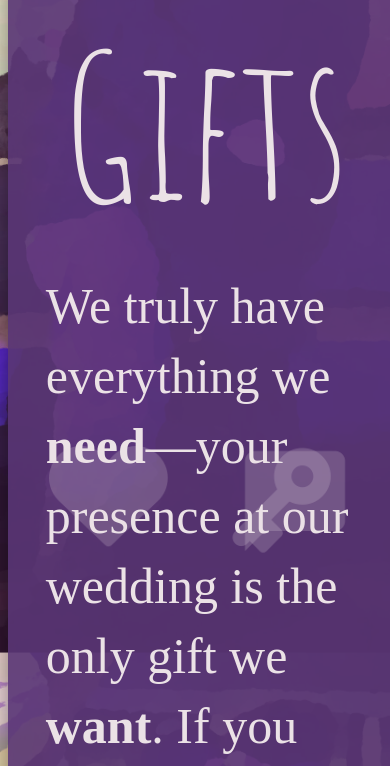
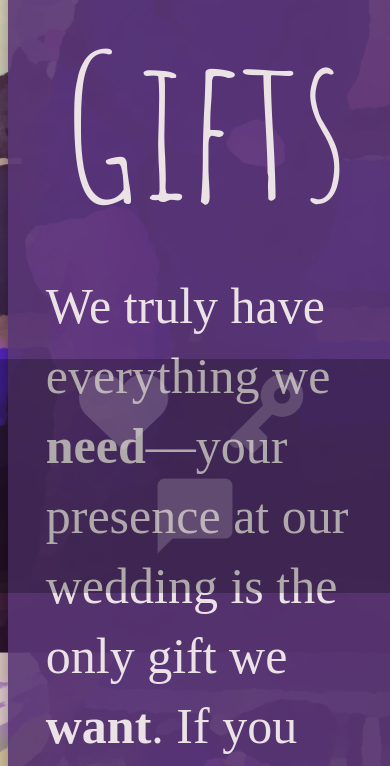
Before and after one commit to bryanchambers/gordonwedding, a Flask app: page /gifts in a window 390 px wide. Shown: the part 251-1017 px from the top of the page. Run offline with Flask 2, Linux system fonts and the light colour scheme; data comes from the database, SQL or seed files in the repository; some web fonts are replaced.

Commit message:
Bottom nav styling

```diff
--- a/static/styles.css
+++ b/static/styles.css
@@ -40,33 +40,26 @@ body {
     right:      0px;
     padding:    15px;
     text-align: center;
+    background-color: rgba(0, 0, 0, 0.25);
 }
 
-#bottom-nav a, #feedback a {
+#bottom-nav a {
     padding: 7px;
     opacity: 0.2;
     text-decoration: none;
 }
 
-#bottom-nav img, #feedback img {
-    height: 40px;
+#bottom-nav img {
+    height: 30px;
 }
 
-#bottom-nav a:hover, #feedback a:hover {
+#bottom-nav a:hover {
     opacity: 1;
 }
 
 .login-logout {
     position: relative;
     top: -2px;
-}
-
-#feedback {
-    position:   fixed;
-    bottom:     0px;
-    right:      0px;
-    padding:    15px;
-    text-align: center;
 }
 
 
@@ -364,12 +357,12 @@ input {
         border-radius: 0px 0px 7px 7px;
     }
 
-    #bottom-nav a, #feedback a {
+    #bottom-nav a {
         padding: 20px;
     }
 
-    #bottom-nav img, #feedback img {
-        height: 120px;
+    #bottom-nav img {
+        height: 90px;
     }
 
     .login-logout {
--- a/templates/layout.html
+++ b/templates/layout.html
@@ -29,12 +29,15 @@
                         <a href='/logout' title='Logout'><img src="{{ url_for('static', filename='logout.png') }}" class='login-logout'></a>
 
                     {% else %}<a href='/login' title='Bride and Groom Login'>
-                        <img src="{{ url_for('static', filename='key.png') }}" class='login-logout'></a>
+                        <img src="{{ url_for('static', filename='key.png') }}" class='login-logout'>
+                    </a>
 
                     {% endif %}
+
+                    <a href='/feedback' title='Trouble with the website?'>
+                        <img src="{{ url_for('static', filename='feedback.png') }}" class='login-logout'>
+                    </a>
                 </div>
-
-                <div id='feedback'><a href='/feedback' title='Trouble with the website?'><img src="{{ url_for('static', filename='feedback.png') }}" class='login-logout'></a></div>
             {% endif %}
         </div>
     </body>
```
